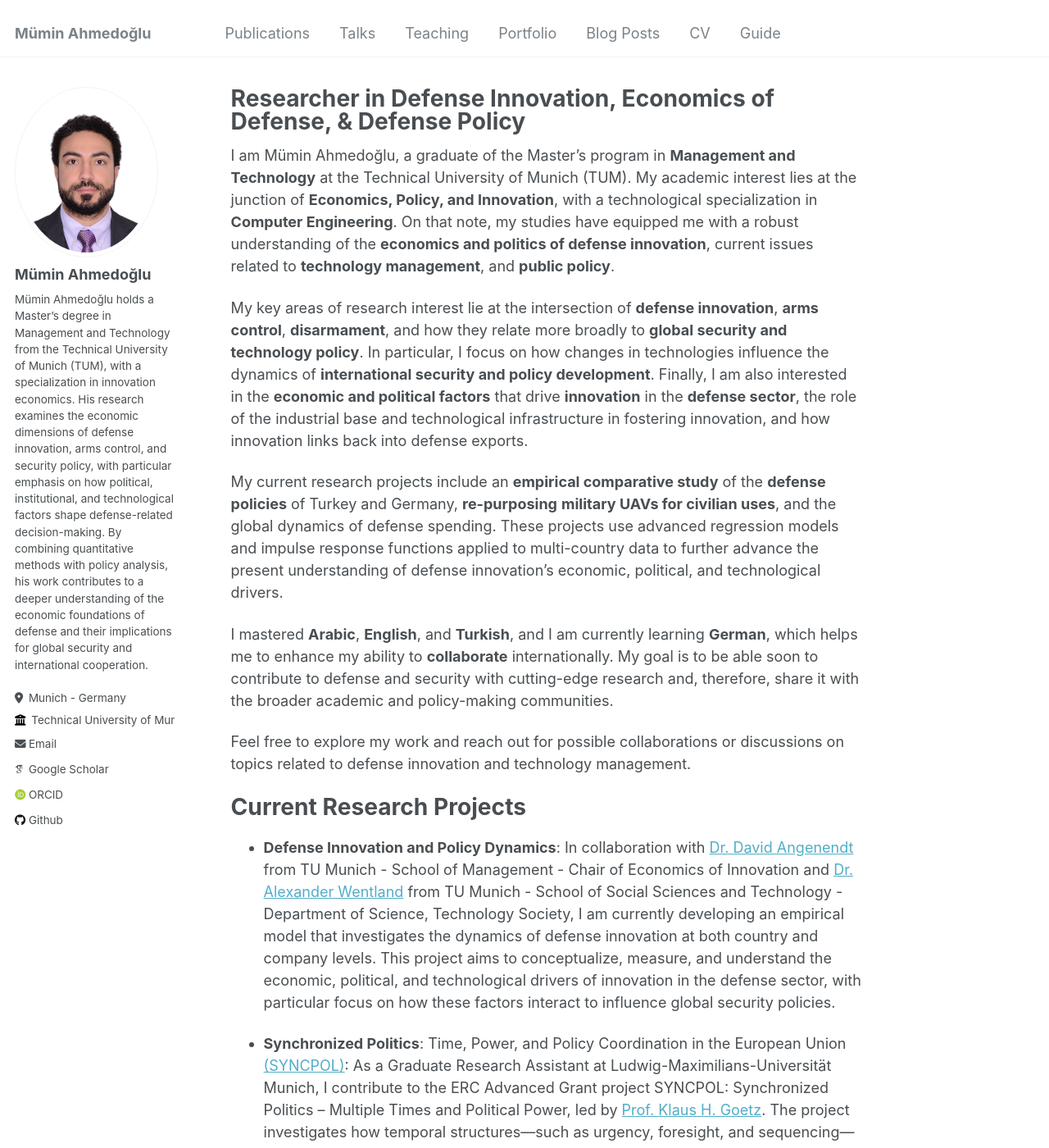
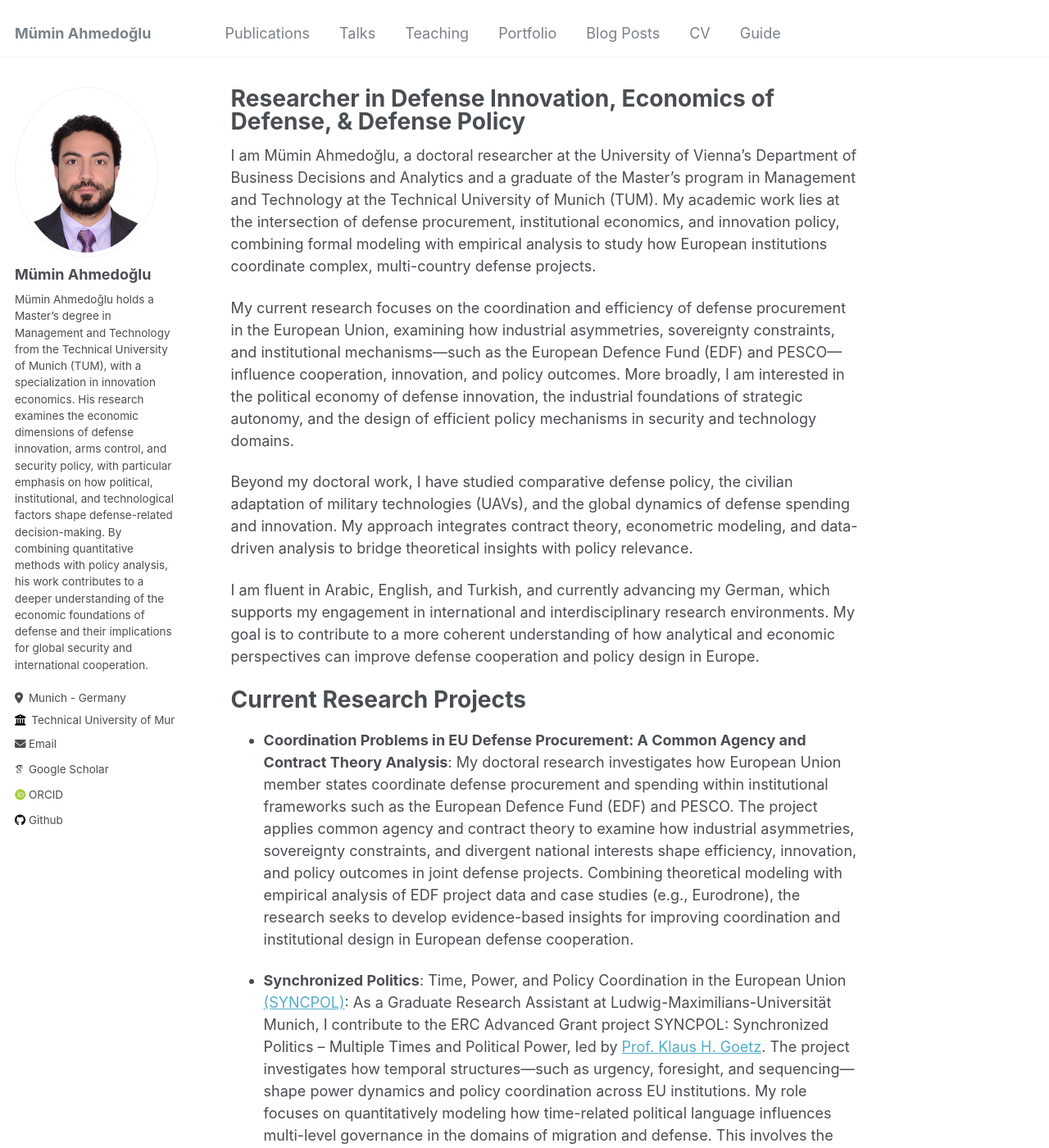
Before and after one commit to ahmedoglu/ahmedoglu.github.io, a Jekyll site: the page built from _pages/about.md, in a window 1280 px wide and 1400 px high. Shown: the whole window at 82% size. Built offline with Jekyll 4.4.1, drawn with Linux system fonts in a browser that asks for light colours; some web fonts are replaced; some of the changed text lies outside the part shown.

Commit message:
Update about.md

```diff
--- a/_pages/about.md
+++ b/_pages/about.md
@@ -7,19 +7,17 @@ redirect_from:
   - /about.html
 ---
 
-I am Mümin Ahmedoğlu, a graduate of the Master’s program in **Management and Technology** at the Technical University of Munich (TUM). My academic interest lies at the junction of **Economics, Policy, and Innovation**, with a technological specialization in **Computer Engineering**. On that note, my studies have equipped me with a robust understanding of the **economics and politics of defense innovation**, current issues related to **technology management**, and **public policy**.
+I am Mümin Ahmedoğlu, a doctoral researcher at the University of Vienna’s Department of Business Decisions and Analytics and a graduate of the Master’s program in Management and Technology at the Technical University of Munich (TUM). My academic work lies at the intersection of defense procurement, institutional economics, and innovation policy, combining formal modeling with empirical analysis to study how European institutions coordinate complex, multi-country defense projects.
 
-My key areas of research interest lie at the intersection of **defense innovation**, **arms control**, **disarmament**, and how they relate more broadly to **global security and technology policy**. In particular, I focus on how changes in technologies influence the dynamics of **international security and policy development**. Finally, I am also interested in the **economic and political factors** that drive **innovation** in the **defense sector**, the role of the industrial base and technological infrastructure in fostering innovation, and how innovation links back into defense exports.
+My current research focuses on the coordination and efficiency of defense procurement in the European Union, examining how industrial asymmetries, sovereignty constraints, and institutional mechanisms—such as the European Defence Fund (EDF) and PESCO—influence cooperation, innovation, and policy outcomes. More broadly, I am interested in the political economy of defense innovation, the industrial foundations of strategic autonomy, and the design of efficient policy mechanisms in security and technology domains.
 
-My current research projects include an **empirical comparative study** of the **defense policies** of Turkey and Germany, **re-purposing** **military UAVs for civilian uses**, and the global dynamics of defense spending. These projects use advanced regression models and impulse response functions applied to multi-country data to further advance the present understanding of defense innovation's economic, political, and technological drivers.
+Beyond my doctoral work, I have studied comparative defense policy, the civilian adaptation of military technologies (UAVs), and the global dynamics of defense spending and innovation. My approach integrates contract theory, econometric modeling, and data-driven analysis to bridge theoretical insights with policy relevance.
 
-I mastered **Arabic**, **English**, and **Turkish**, and I am currently learning **German**, which helps me to enhance my ability to **collaborate** internationally. My goal is to be able soon to contribute to defense and security with cutting-edge research and, therefore, share it with the broader academic and policy-making communities.
-
-Feel free to explore my work and reach out for possible collaborations or discussions on topics related to defense innovation and technology management.
+I am fluent in Arabic, English, and Turkish, and currently advancing my German, which supports my engagement in international and interdisciplinary research environments. My goal is to contribute to a more coherent understanding of how analytical and economic perspectives can improve defense cooperation and policy design in Europe.
 
 Current Research Projects
 ======
-- **Defense Innovation and Policy Dynamics**: In collaboration with [Dr. David Angenendt](https://www.ep.mgt.tum.de/en/eoi/team/researchers/dr-david-angenendt/) from TU Munich - School of Management - Chair of Economics of Innovation and [Dr. Alexander Wentland](https://www.sts.sot.tum.de/sts/personen/forschende/alexander-wentland/) from TU Munich - School of Social Sciences and Technology - Department of Science, Technology Society, I am currently developing an empirical model that investigates the dynamics of defense innovation at both country and company levels. This project aims to conceptualize, measure, and understand the economic, political, and technological drivers of innovation in the defense sector, with particular focus on how these factors interact to influence global security policies.
+- **Coordination Problems in EU Defense Procurement: A Common Agency and Contract Theory Analysis**: My doctoral research investigates how European Union member states coordinate defense procurement and spending within institutional frameworks such as the European Defence Fund (EDF) and PESCO. The project applies common agency and contract theory to examine how industrial asymmetries, sovereignty constraints, and divergent national interests shape efficiency, innovation, and policy outcomes in joint defense projects. Combining theoretical modeling with empirical analysis of EDF project data and case studies (e.g., Eurodrone), the research seeks to develop evidence-based insights for improving coordination and institutional design in European defense cooperation.
 
 - **Synchronized Politics**: Time, Power, and Policy Coordination in the European Union [(SYNCPOL)](https://www.gsi.uni-muenchen.de/lehreinheiten/ls_ps_eu_integration/forschungamlehrstuhl/erc-grant/index.html): As a Graduate Research Assistant at Ludwig-Maximilians-Universität Munich, I contribute to the ERC Advanced Grant project SYNCPOL: Synchronized Politics – Multiple Times and Political Power, led by [Prof. Klaus H. Goetz](https://www.gsi.uni-muenchen.de/personen/professoren/goetz/index.html). The project investigates how temporal structures—such as urgency, foresight, and sequencing—shape power dynamics and policy coordination across EU institutions. My role focuses on quantitatively modeling how time-related political language influences multi-level governance in the domains of migration and defense. This involves the semantic scaling of political speeches from the European Commission, Parliament, and Council using advanced NLP techniques, including fine-tuned Sentence-BERT models, dynamic embeddings, and PCA-based ideological mapping.
 
@@ -35,28 +33,29 @@ Completed Research Projects
 
 Research Interests
 ======
-My research interests encompass a broad range of topics within the fields of innovation in defense, arms control, and disarmament, including:
 
-- **Defense Innovation**: Investigating how technological advancements such as UAVs, AI, and cyber warfare reshape military capabilities and influence global security policies.
+My work sits at the intersection of defense procurement, innovation policy, and institutional design, with a focus on how Europe can coordinate complex, multi-country programs efficiently while still spurring innovation and safeguarding strategic information.
 
-- **Economics of Defense Innovation**: Exploring the economic factors that drive technological advancements in the defense sector, including the funding, cost structures, and market dynamics that influence innovation and its adoption within military and defense frameworks.
+- **Defense Procurement & Multi-Goal Design**: How EU buyers balance three objectives in joint programs—security of military/strategic information, innovation performance, and economic growth/competitiveness—and how procurement instruments (PCP, PIS, Innovation Partnerships) can be structured to deliver on all three.
 
-- **Defense Export as a Driver of Innovation**: Examining how successful defense exports contribute to further innovation within the defense sector by creating feedback loops that stimulate R&D and the adoption of new technologies, ultimately enhancing national security and global competitiveness.
+- **Coordination under Asymmetry (EDF, PESCO)**: How industrial capability gaps between small and large member states and divergent budget logics (NATO 2%, EDA benchmarks) shape collaboration, burden sharing, and “spend more, spend better, spend European.”
 
-- **Arms Control**: Examining international treaties, policies, and mechanisms designed to regulate the proliferation and development of conventional and unconventional weapons, including nuclear, biological, chemical, and traditional arms, to enhance global security and stability.
+- **Common-Agency & Contract Theory for Joint Programs**: Applying common-agency and mechanism-design approaches to model multi-principal procurement (follow-on contracts, bundling vs. unbundling R&D/production, award criteria, negotiation vs. auction) and mitigate hold-up, lock-in, and foreclosure risks.
 
-- **Disarmament**: Exploring strategies and frameworks for the systematic reduction and abolition of armed forces and weapons, aiming to create conditions for peace and stability.
+- **Innovation Effects of Public Procurement**: When and how public procurement triggers firm-level innovation (vs. incremental diffusion), the role of buyer capabilities, and how design choices (technology-neutral vs. specific tenders) alter incentives.
 
-- **Dynamics of Global Security**: Analyzing the interplay of geopolitical and economic factors underlying defense policies and military spending in various countries, focusing on comparative analysis.
+- **Strategic Investment & Industrial Base**: The political economy of sustained, multi-year defense investment and joint procurement as pillars of Europe’s defense-industrial capacity and strategic autonomy.
 
-- **Industrial Bases and Technological Infrastructure**: Studying the role of industrial bases and technological infrastructure in supporting innovation and maintaining a competitive position in defense capabilities.
+**Methods:** Contract/game theory, multi-attribute optimization for procurement trade-offs, and empirical analysis (panel econometrics on EDF/PESCO data; comparative case studies such as Eurodrone), complemented by text-as-data on institutional discourse.
 
-- **Policy Making**: Assessing how defense innovation impacts national and international policy-making and exploring ways to optimize these policies to improve security while fostering technological advancement.
 
-These interests shape my current and future research projects. I apply advanced methodologies, including regression models and impulse response functions, to understand the complex interactions within these areas.
 
 Academic Background
 ======
+
+**Ph.D. in Business Decisions and Analytics, University of Vienna (ongoing)**:
+My doctoral research focuses on the coordination and efficiency of defense procurement in the European Union, analyzing how industrial asymmetries, sovereignty constraints, and institutional mechanisms—such as the European Defence Fund (EDF) and PESCO—influence cooperation, innovation, and policy outcomes. The program includes advanced coursework in Contract Theory, Game Theory, Decision Sciences, Industrial Organization, and Econometrics for Policy Analysis.
+
 **M.Sc. Management and Technology, Technical University of Munich**: My major is Economics, Policy, and Innovation, with a technology focus on Computer Engineering.
 
 Thesis Topic: " _EU Defense Discourse and Institutional Dynamics: A Computational Analysis of European Commission and European Parliament Rhetoric and Their Drivers (2000–2024)_"
@@ -132,6 +131,10 @@ During my studies, I have taken several relevant courses, including:
 Professional Experience
 ------
 
+**University of Vienna – Vienna: Doctoral Researcher, Department of Business Decisions and Analytics**
+
+Conducting PhD research and teachning activities on coordination and efficiency in European Union defense procurement, focusing on how industrial asymmetries, sovereignty constraints, and institutional mechanisms such as the European Defence Fund (EDF) and PESCO influence joint defense projects and innovation outcomes. Combining contract theory, game-theoretic modeling, and empirical analysis of EDF project data and case studies (e.g., Eurodrone) to generate policy-relevant insights for improving cooperation and institutional design in European defense.
+
 **Ludwig-Maximilians-Universität – Munich**:  Graduate Research Assistant, SYNCPOL (ERC Advanced Grant)
 
 Quantitatively modeling how time-related political language (urgency, duration, foresight) structures multi-level policy coordination in EU migration and public health domains. Conducting semantic scaling of political speeches across EU institutions using Python, fine-tuned Sentence-BERT, dynamic embeddings, and PCA-based ideological positioning.
```
